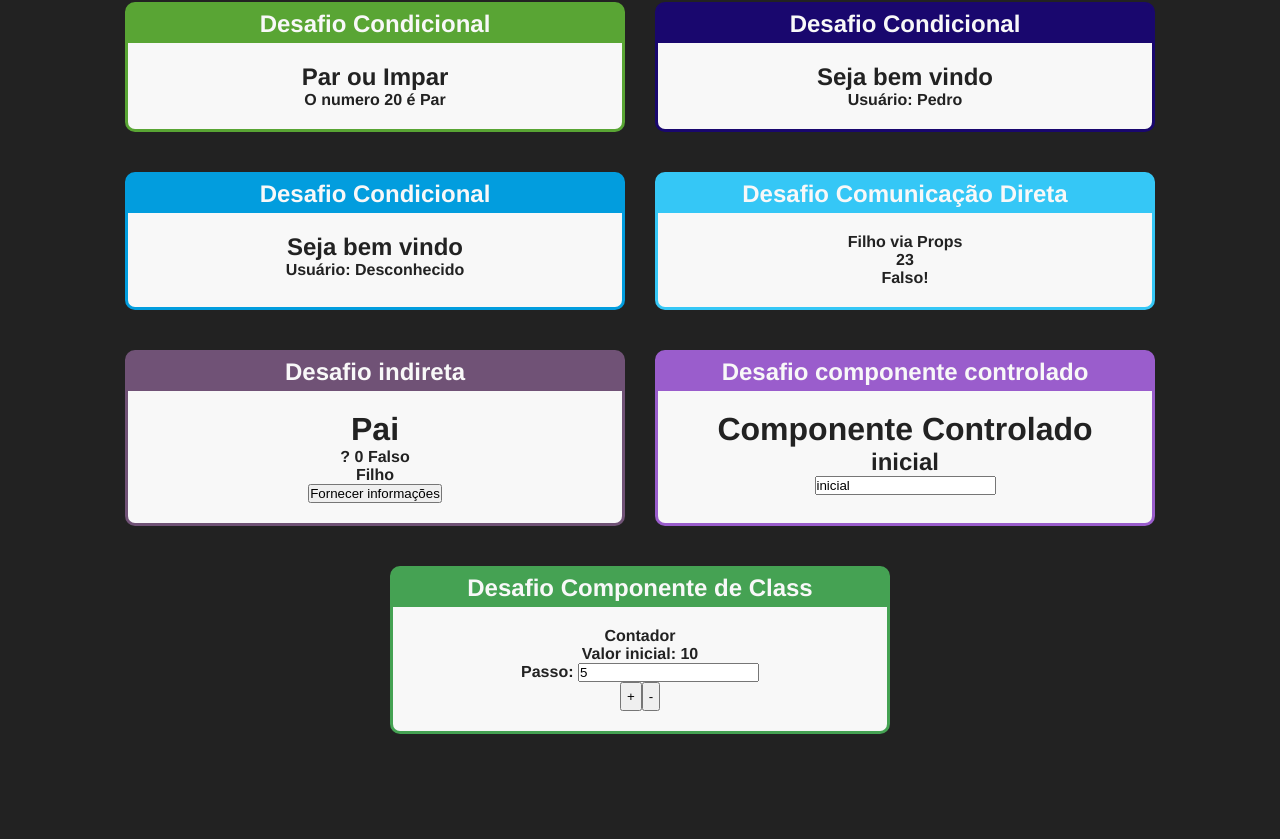
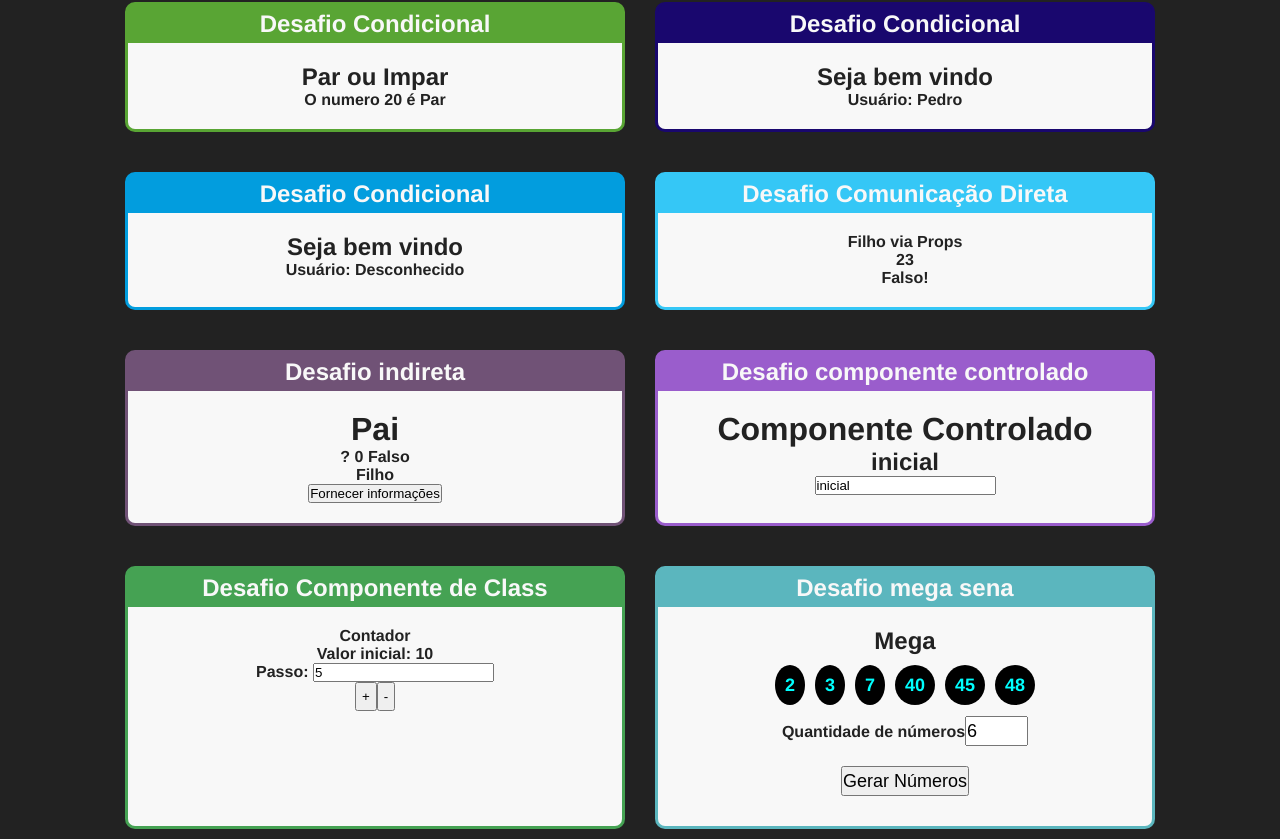
Before and after one commit to walber-vaz/curso-react-redux-cod3r, a React (Create React App) app in the folder fundamentos-react/: page / in a window 1280 px wide. Shown: the part 986-1825 px from the top of the page. Before the commit the page ends 1730 px from the top, so only its background shows below. Built offline with nearby package versions, Linux system fonts and the light colour scheme.

Commit message:
chore: desafio mega sena

```diff
--- a/fundamentos-react/src/App.jsx
+++ b/fundamentos-react/src/App.jsx
@@ -16,6 +16,7 @@ import Direta from './components/comunicacao/Direta';
 import Indireata from './components/comunicacao/Indireata';
 import Input from './components/Form/Input';
 import Contador from './components/contador/Contador';
+import Mega from './components/desafio/Mega';
 
 function App() {
   return (
@@ -78,6 +79,9 @@ function App() {
         >
           <Contador numeroInicial={10} />
         </Card>
+        <Card titulo="Desafio mega sena" color={generateColorCardAleatory()}>
+          <Mega />
+        </Card>
       </div>
     </div>
   );
--- /dev/null
+++ b/fundamentos-react/src/components/desafio/Mega.css
@@ -0,0 +1,25 @@
+.mega input {
+  height: 30px;
+  font-size: 18px;
+  margin-bottom: 20px;
+  margin-top: 20px;
+}
+
+.mega h2 {
+  margin-bottom: 20px;
+}
+
+.mega span {
+  font-size: 18px;
+  border-radius: 50%;
+  background-color: black;
+  padding: 10px;
+  color: aqua;
+  margin: 5px;
+}
+
+.mega button {
+  height: 30px;
+  font-size: 18px;
+  margin-bottom: 10px;
+}
--- /dev/null
+++ b/fundamentos-react/src/components/desafio/Mega.jsx
@@ -0,0 +1,41 @@
+import React, { useState } from 'react';
+import PropTypes from 'prop-types';
+import gerarNumeros from '../../utils/geraNumeros';
+
+import './Mega.css';
+
+function Mega(props) {
+  const [qtde, setQtde] = useState(props.qtde || 6);
+  const [numeros, setNumeros] = useState(gerarNumeros(qtde));
+
+  return (
+    <div className="mega">
+      <h2>Mega</h2>
+      {numeros.map((numero) => (
+        <span key={numero}>{numero}</span>
+      ))}
+      <div>
+        <label>Quantidade de números</label>
+        <input
+          min="6"
+          max="15"
+          type="number"
+          value={qtde}
+          onChange={(e) => {
+            setQtde(+e.target.value);
+            setNumeros(gerarNumeros(+e.target.value));
+          }}
+        />
+      </div>
+      <button type="button" onClick={() => setNumeros(gerarNumeros(qtde))}>
+        Gerar Números
+      </button>
+    </div>
+  );
+}
+
+Mega.propTypes = {
+  qtde: PropTypes.number.isRequired,
+};
+
+export default Mega;
--- /dev/null
+++ b/fundamentos-react/src/utils/geraNumeros.js
@@ -0,0 +1,19 @@
+function gerarNumeroContido(min, max, array) {
+  const aleatorio = parseInt(Math.random() * (max - min), 10) + min;
+  return array.includes(aleatorio)
+    ? gerarNumeroContido(min, max, array)
+    : aleatorio;
+}
+
+function gerarNumeros(qtde) {
+  const numeros = Array(qtde)
+    .fill(0)
+    .reduce((nums) => {
+      const novoNumero = gerarNumeroContido(1, 60, nums);
+      return [...nums, novoNumero];
+    }, [])
+    .sort((n1, n2) => n1 - n2);
+  return numeros;
+}
+
+export default gerarNumeros;
```
